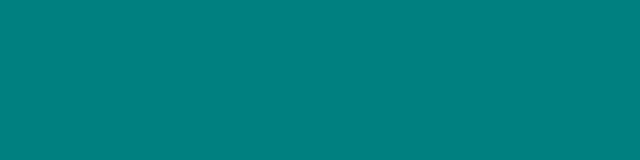
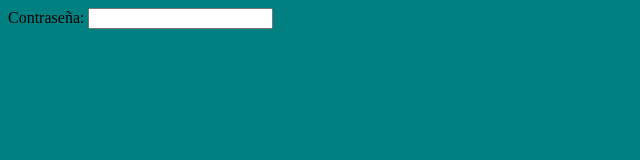
Before and after one commit to justanindieguy/inicio-javascript, a plain HTML site: page index.html in a window 1280 px wide. Shown: the whole page, without its empty margins (0-640 px from the left). Drawn offline with Linux system fonts and the light colour scheme.

Commit message:
feature/input_password

```diff
--- a/index.html
+++ b/index.html
@@ -7,6 +7,10 @@
     <link rel="stylesheet" href="index.css" />
   </head>
   <body>
+    <div>
+      <label for="password">Contraseña:</label>
+      <input type="text" name="password" id="password" />
+    </div>
     <script src="index.js"></script>
   </body>
 </html>
```
